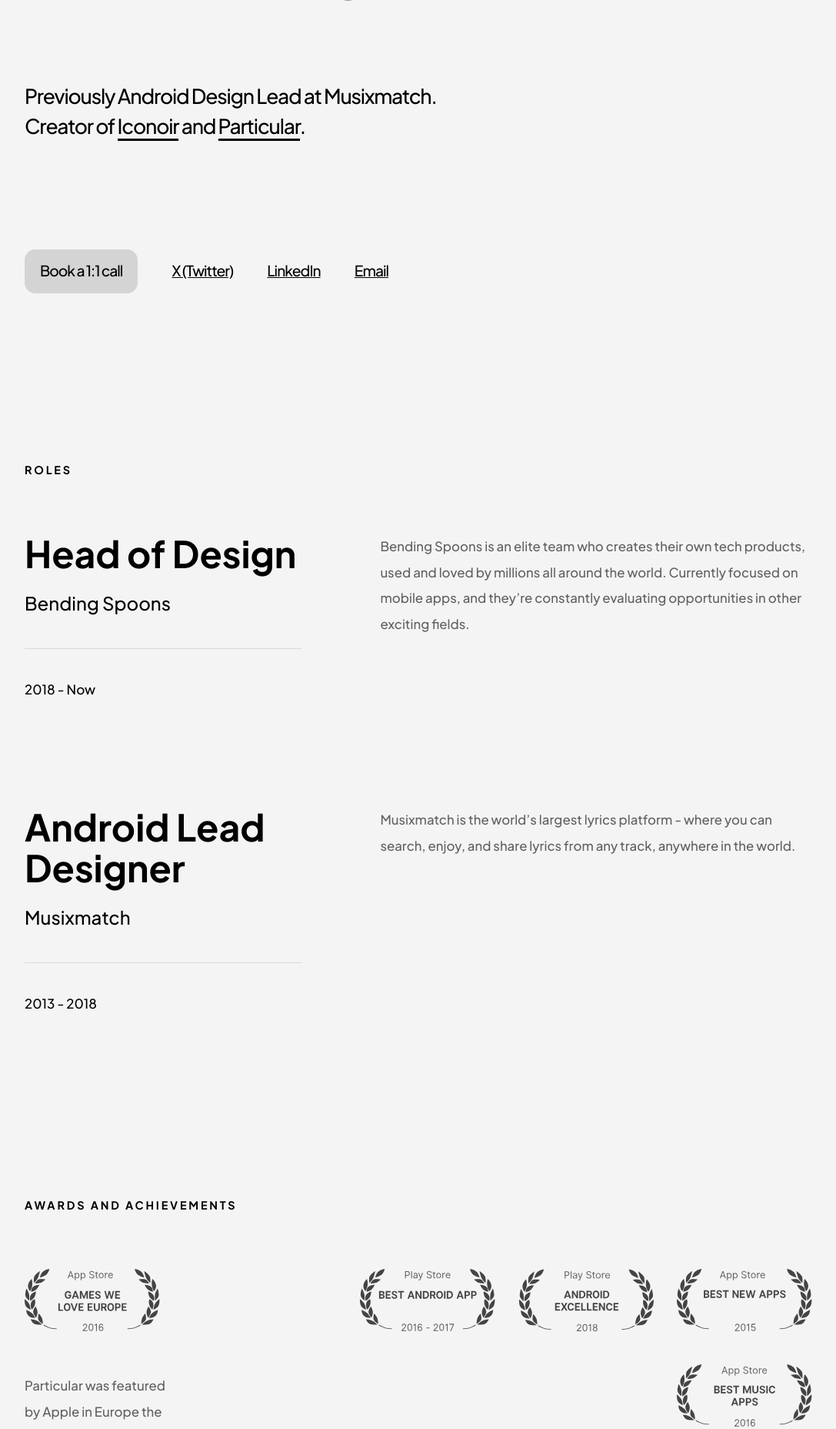
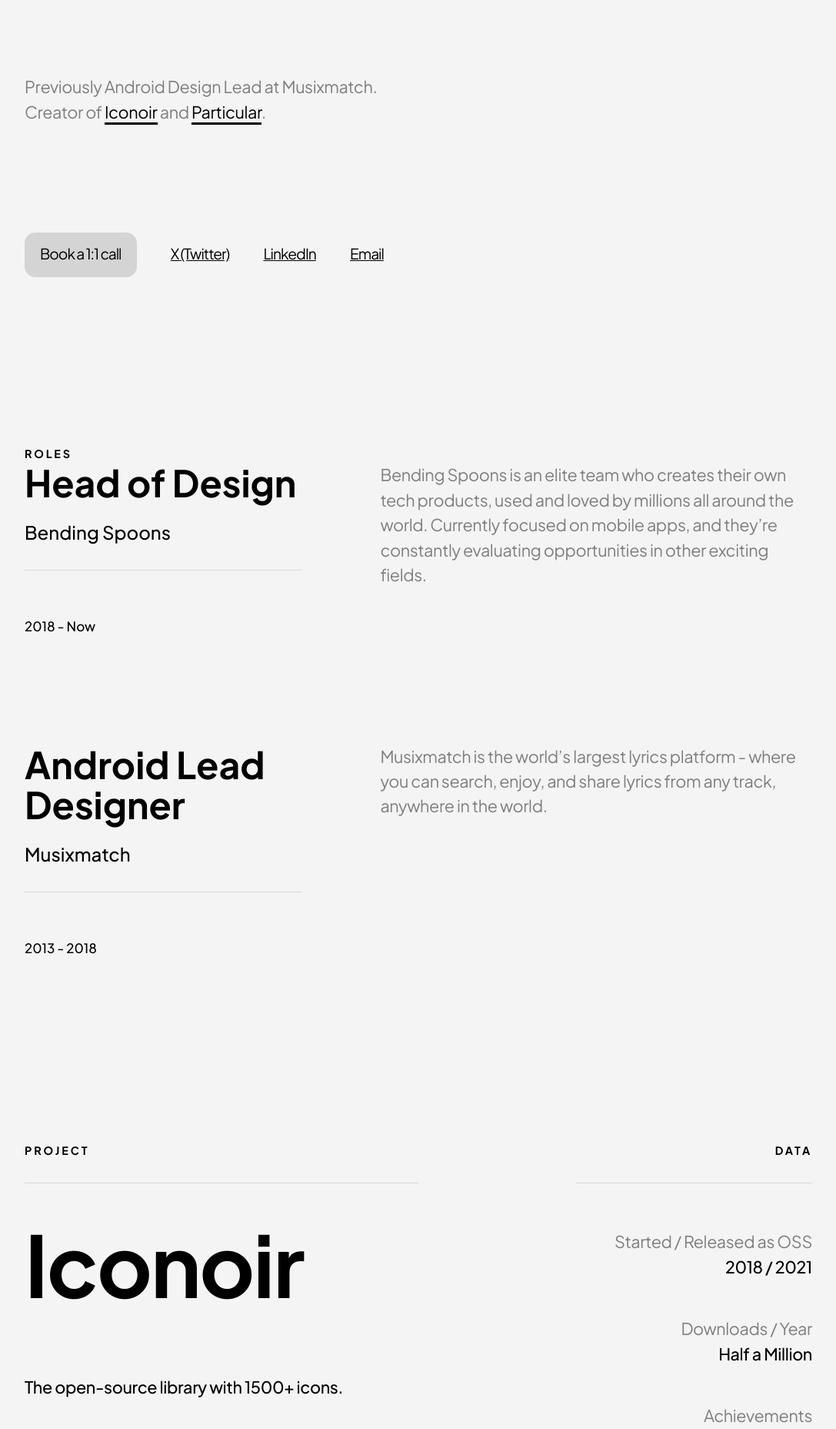
Before and after one commit to lucaburgio/lucaburgio.com, a PHP site: page / in a window 1280 px wide. Shown: the part 584-2440 px from the top of the page at 77% size, without its empty margins (96-1183 px from the left). Run offline with PHP 8.4, Linux system fonts and the light colour scheme; some libraries are stand-ins or nearby versions.

Commit message:
add: addition

```diff
--- a/css/default.css
+++ b/css/default.css
@@ -1,7 +1,7 @@
 :root {
   --bg: #F4F4F4;
   --main: #000;
-  --secondary: #616161;
+  --secondary: #7f7f7f;
   --light: #d4d4d4;
 }
 html{
@@ -49,6 +49,14 @@ span{
 	animation: gradient 4s ease infinite;
 	height: 100vh;
 }
+.text-200{
+  color: var(--main);
+  font-size: 4.6em;
+  font-weight: 700;
+  line-height: 0.8;
+  letter-spacing: -2px;
+  margin-bottom: 100px;
+}
 .text-300{
   color: var(--main);
   font-weight: 700;
@@ -56,10 +64,9 @@ span{
   line-height: 1.1;
 }
 .text-500{
-  font-weight: 500;
-  color: var(--main);
-  font-size: 1.1em;
-  letter-spacing: -1.2px;
+  font-weight: 400;
+  font-size: 0.9em;
+  letter-spacing: -0.4px;
 }
 .text-600 {
   font-weight: 500;
@@ -78,6 +85,25 @@ span{
 .subline{
   color: var(--main);
   font-size: 0.8em;
+}
+.black {
+  color: var(--main);
+}
+.light{
+  color: var(--light);
+}
+.highlight{
+  color: var(--main);
+  font-weight: 500;
+}
+
+.data{
+  text-align: right;
+}
+.data .text-500.value{
+  color: var(--main);
+  margin-bottom: 48px;
+  font-weight: 500;
 }
 
 .header{
@@ -127,7 +153,7 @@ margin-right: auto;
   height: 1px;
   width: 100%;
   background-color: #D9D9D9;
-  margin: 40px 0;
+  margin: 30px 0 60px 0;
 }
 form button{
   font-family: 'Satoshi-Medium';
@@ -139,7 +165,6 @@ form button{
   border-radius: 14px;
   background-color: var(--light);
 }
-.w5{font-weight: 500;}
 .fs1{font-size: 0.85em;}
 	.a-special{text-decoration: none;text-decoration: none;padding-bottom: 2px;border-bottom-style: solid;
     border-bottom-width: 2px;border-bottom-color: #D9D9D9;}
@@ -155,16 +180,25 @@ form button{
   font-size: 0.6em;
   font-weight: 700;
   letter-spacing: 2.8px;
-  margin-bottom: 70px;
   color: var(--main);
 }
-
-.projects-item,.cta{
+.cta{
   width: fit-content;
   display: flex;
-  color:#18191A;
-  fill:#18191A;
+  color:var(--main);
+  fill:var(--main);
   text-decoration: none;
+  background-color: #e9e9e9;
+  padding: 22px 30px;
+  text-decoration: none!important;
+}
+.cta:hover .text-700 {
+  transform: translatex(10px);
+  transition: all .2s;
+}
+.confetti:hover{
+  transform: scale(1.2);
+  transition: 0.2s;
 }
 .avatar{
     width: 80px;
@@ -238,7 +272,6 @@ form button{
 }
 
 .text-700 a{font-weight: 600;}
-.trasl:hover {transform: translatex(10px);transition: all .2s;}
 
 .mt0{margin-top: 0px!important;}
 .mt10{margin-top: 10px;}
@@ -376,7 +409,7 @@ body{font-size: 16px;margin-left: auto;margin-right: auto;}
 .award.mxm1,.award.mxm2,.award.mxm3,.award.mxm4{margin-left: 0;margin-right:10px;width: 46%;}
 .s1hs{width: 100%;margin-left: 0;}
 .award{width: 158px;height: 74px;}
-.trasl {
+.cta .text-700 {
   font-size: 1.4em;
   line-height: 1.2;
 }
--- a/index.html
+++ b/index.html
@@ -10,10 +10,27 @@
 		<link rel="shortcut icon" href="images/favicon.png">
 		<link rel="stylesheet" type="text/css" href="css/default.css?v=5.0" />
 		<script src='js/jquery202.min.js'></script>
+		<script type="module">
+			import confetti from 'https://unpkg.com/canvas-confetti@1.3.2?module';
+
+			document.querySelectorAll('.confetti').forEach(function(element) {
+  				element.addEventListener('mouseover', function(event) {
+					var rect = event.target.getBoundingClientRect();
+					var x = (rect.left + rect.right) / 2 / window.innerWidth;
+					var y = (rect.top + rect.bottom) / 2 / window.innerHeight;
+
+					confetti({
+						particleCount: 100,
+						spread: 70,
+						origin: { x: x, y: y }
+					});
+				});
+			});
+		</script>
 		<script src="js/modernizr.custom.js"></script>
 		<link rel="preconnect" href="https://fonts.googleapis.com">
 		<link rel="preconnect" href="https://fonts.gstatic.com" crossorigin>
-		<link href="https://fonts.googleapis.com/css2?family=Plus+Jakarta+Sans:wght@500;700&display=swap" rel="stylesheet">
+		<link href="https://fonts.googleapis.com/css2?family=Plus+Jakarta+Sans:wght@400;500;700&display=swap" rel="stylesheet">
 
 		<link rel="canonical" href="https://lucaburgio.com">
 		<meta property="og:url" content="https://lucaburgio.com">
@@ -72,7 +89,7 @@
 							<div class="divider"></div>
 							<div class='subline mt20' style='font-size:17px'>2018 - Now</div>
 						</div>
-						<div class='role-descr text-800'>Bending Spoons is an elite team who creates their own tech products, used and loved by millions all around the world. Currently focused on mobile apps, and they’re constantly evaluating opportunities in other exciting fields.</div>
+						<div class='role-descr text-500'>Bending Spoons is an elite team who creates their own tech products, used and loved by millions all around the world. Currently focused on mobile apps, and they’re constantly evaluating opportunities in other exciting fields.</div>
 					</div>
 					<div class='role mb140'>
 						<div class='role-title'>
@@ -82,53 +99,92 @@
 							<div class="divider"></div>
 							<div class='subline mt20' style='font-size:17px'>2013 - 2018</div>
 						</div>
-						<div class='role-descr text-800'>Musixmatch is the world’s largest lyrics platform - where you can search, enjoy, and share lyrics from any track, anywhere in the world.</div>
+						<div class='role-descr text-500'>Musixmatch is the world’s largest lyrics platform - where you can search, enjoy, and share lyrics from any track, anywhere in the world.</div>
 					</div>
 			</div>
-		<div class='hl1-section mt0' style='margin-bottom:0px;'>
+
+
+
+		<div class='hl1-section' style='margin-bottom:0px;'>
 			<div class='main-con flex'>
-				<div class='sub-head  w100'>AWARDS AND ACHIEVEMENTS</div>
-			</div>
-			<div class='main-con flex'>
-				<div class='half3'>
-
-					<div class="award particular"></div>
-					<div class='text-800  mt50'>Particular was featured by Apple in Europe the first week of the release, in 2016. The game, available for iOS and Android reached <b class=''>756.000 downloads.</b></div>
-					<div class='text-800  mt50 mb50'>The game was born as a personal exploration of the world behind Unity Engine. Particular took 6 months of work, crafted in my spare time.</div>
-
-					<a href="https://lucaburgio.com/insight/the-making-of-particular" class='cta'>
-						<div class='text-700 w5 trasl'>Read the story
+				<div class='half5'>
+					<div class='sub-head'>PROJECT</div>
+					<div class="divider"></div>
+					<div class='text-200'>Iconoir</div>
+					<div class="text-500 highlight mb40">
+						The open-source library with 1500+ icons.
+			        </div>
+					<div class="text-500">
+						Iconoir is one of the biggest open source SVG Icons libraries. No premium icons, no email sign-up, no newsletters.
+						Iconoir is available on Figma, React and React Libraries, CSS and happily integrated in Framer.
+					</div>
+					<a href="https://iconoir.com" class='cta mt50'>
+						<div class='text-700'>Take a look
 
 							<svg style="margin-left: 10px;" width="27" height="10" viewBox="0 0 27 10" xmlns="http://www.w3.org/2000/svg">
 								<path fill-rule="evenodd" clip-rule="evenodd" d="M21.941 0.155L21.319 0.717C21.188 0.837 21.122 0.999 21.122 1.163C21.122 1.306 21.174 1.45 21.278 1.566C21.287 1.576 21.296 1.584 21.306 1.594L23.416 3.63H0.601C0.269 3.63 0 3.896 0 4.229V5.03C0 5.362 0.269 5.63 0.601 5.63H23.429L21.328 7.657C21.089 7.886 21.081 8.266 21.312 8.505C21.318 8.511 21.324 8.516 21.329 8.521L21.936 9.099C22.168 9.321 22.534 9.321 22.765 9.097L26.66 5.343C27.064 4.952 27.064 4.318 26.66 3.928L22.759 0.168C22.644 0.0560002 22.495 0 22.345 0C22.2 0 22.056 0.0510002 21.941 0.155Z"/>
 							</svg>
 						</div>
 					</a>
-				</div>
-				<div class='half4 txtright'>
-					<div class='fit'>
-						<div class="award mxm1"></div>
-						<div class="award mxm2"></div>
-						<div class="award mxm3"></div>
-						<div class="award mxm4"></div>
-					</div>
-					<div class='text-800  mt10 s1hs'>As Product Designer and Android Lead Designer at Musixmatch, I was involved in the entire product process of the company. We reached important goals during the years with a neat design and new features.</div>
-					<div class='text-800  mt50 s1hs'>The product was largely spread out to Android, iOS, TV, Watch and web.</div>
-				</div>
+			    </div>
+				<div class='half6 data'>
+					<div class='sub-head'>DATA</div>
+					<div class="divider"></div>
+					<div class='text-500'>Started / Released as OSS</div>
+					<div class='text-500 value'>2018 / 2021</div>
+					<div class='text-500'>Downloads / Year</div>
+					<div class='text-500 value'>Half a Million</div>
+					<div class='text-500'>Achievements</div>
+					<div class='text-500 value confetti'>Appeared on HBO Westworld S4</div>
 				</div>
 			</div>
 		</div>
 
+
+
+
+
+
+
 		<div class='hl1-section' style='margin-bottom:0px;'>
 			<div class='main-con flex'>
 				<div class='half5'>
+					<div class='sub-head'>PROJECT</div>
 					<div class="divider"></div>
-				</div>
-				<div class='half6'>
+					<div class='text-200'>Particular</div>
+					<div class="text-500 highlight mb40">
+						A mobile game for iOS and Android.
+			        </div>
+					<img src="images/awards/particular.svg" class="mb20 mt20" alt="Particular">
+					<div class="text-500">
+						Particular was featured by Apple in Europe the first week of the release, in 2016. The game, available for iOS and Android reached 756.000 downloads.<br><br>
+						The game was born as a personal exploration of the world behind Unity Engine. Particular took 6 months of work, crafted in my spare time.
+					</div>
+					<a href="https://iconoir.com" class='cta mt50'>
+						<div class='text-700'>Take a look
+
+							<svg style="margin-left: 10px;" width="27" height="10" viewBox="0 0 27 10" xmlns="http://www.w3.org/2000/svg">
+								<path fill-rule="evenodd" clip-rule="evenodd" d="M21.941 0.155L21.319 0.717C21.188 0.837 21.122 0.999 21.122 1.163C21.122 1.306 21.174 1.45 21.278 1.566C21.287 1.576 21.296 1.584 21.306 1.594L23.416 3.63H0.601C0.269 3.63 0 3.896 0 4.229V5.03C0 5.362 0.269 5.63 0.601 5.63H23.429L21.328 7.657C21.089 7.886 21.081 8.266 21.312 8.505C21.318 8.511 21.324 8.516 21.329 8.521L21.936 9.099C22.168 9.321 22.534 9.321 22.765 9.097L26.66 5.343C27.064 4.952 27.064 4.318 26.66 3.928L22.759 0.168C22.644 0.0560002 22.495 0 22.345 0C22.2 0 22.056 0.0510002 21.941 0.155Z"/>
+							</svg>
+						</div>
+					</a>
+			    </div>
+				<div class='half6 data'>
+					<div class='sub-head'>DATA</div>
 					<div class="divider"></div>
+					<div class='text-500'>Published</div>
+					<div class='text-500 value'>2016</div>
+					<div class='text-500'>Downloads</div>
+					<div class='text-500 value'>760K</div>
+					<div class='text-500'>Achievements</div>
+					<div class='text-500 value confetti'>“Games we love” Europe - Apple 2016</div>
 				</div>
 			</div>
 		</div>
+
+
+
+
 		<div class='hl1-section' style='margin-bottom:0px;'>
 			<div class='main-con flex'>
 				<div class='half5'>
@@ -136,17 +192,17 @@
 
 					<div style='border-bottom: 1px solid #D9D9D9;' class='mb50'>
 						<div class='text-300' style='max-width: 280px;'>Politecnico di Milano</div>
-						<div class='text-800  mt30 mb50'>Presenting 'Process of designing Products'. The complete process behind the build of a product, in that case, an app. The entire flow, starting from the User Experience and the wireframing, The Design, The Prototyping, The Finalization and the last step, the Development.</div>
+						<div class='text-500  mt30 mb50'>Presenting 'Process of designing Products'. The complete process behind the build of a product, in that case, an app. The entire flow, starting from the User Experience and the wireframing, The Design, The Prototyping, The Finalization and the last step, the Development.</div>
 					</div>
 
 					<div style='border-bottom: 1px solid #D9D9D9;' class='mb50'>
 						<div class='text-300' style='max-width: 280px;'>Dribbble Event Milan 2019</div>
-						<div class='text-800  mt30 mb50'>The Dribbble event at Bending Spoons HQ, in Milan. Presenting Figma, Prototyping tools and the process of designing products.</div>
+						<div class='text-500  mt30 mb50'>The Dribbble event at Bending Spoons HQ, in Milan. Presenting Figma, Prototyping tools and the process of designing products.</div>
 					</div>
 
 					<div style='border-bottom: 1px solid #D9D9D9;' class='mb50'>
 						<div class='text-300' style='max-width: 280px;'>Polimi Interaction Design Class</div>
-						<div class='text-800  mt30 mb50'>Presenting the use of prototypes to improve the Design Process and to avoid common UX mistakes, and common rules to consider during the study of an efficient User Experience.</div>
+						<div class='text-500  mt30 mb50'>Presenting the use of prototypes to improve the Design Process and to avoid common UX mistakes, and common rules to consider during the study of an efficient User Experience.</div>
 					</div>
 
 				</div>
@@ -154,10 +210,10 @@
 					<div class='sub-head '>ARTICLES</div>
 
 					<div class='text-300'>The Making Of Particular</div>
-					<div class='text-800  mt30 mb50'>Most of you probably don't know about Particular and its story because I had never decided to publish it – until now – four years later. [...]</div>
+					<div class='text-500  mt30 mb50'>Most of you probably don't know about Particular and its story because I had never decided to publish it – until now – four years later. [...]</div>
 
 					<a href="https://lucaburgio.com/insight/the-making-of-particular" class='cta mb100'>
-						<div class='text-700 w5 trasl'>Read
+						<div class='text-700 '>Read
 							<svg style="margin-left: 10px;" width="27" height="10" viewBox="0 0 27 10" xmlns="http://www.w3.org/2000/svg">
 								<path fill-rule="evenodd" clip-rule="evenodd" d="M21.941 0.155L21.319 0.717C21.188 0.837 21.122 0.999 21.122 1.163C21.122 1.306 21.174 1.45 21.278 1.566C21.287 1.576 21.296 1.584 21.306 1.594L23.416 3.63H0.601C0.269 3.63 0 3.896 0 4.229V5.03C0 5.362 0.269 5.63 0.601 5.63H23.429L21.328 7.657C21.089 7.886 21.081 8.266 21.312 8.505C21.318 8.511 21.324 8.516 21.329 8.521L21.936 9.099C22.168 9.321 22.534 9.321 22.765 9.097L26.66 5.343C27.064 4.952 27.064 4.318 26.66 3.928L22.759 0.168C22.644 0.0560002 22.495 0 22.345 0C22.2 0 22.056 0.0510002 21.941 0.155Z"/>
 							</svg>
@@ -165,10 +221,10 @@
 					</a>
 
 					<div class='text-300'>How we boosted our design process</div>
-					<div class='text-800  mt30 mb50'>In 2018, Bending Spoons switched from Sketch to Figma. We evaluated the benefits and the reasons behind the change. Now Figma allows us to work in a faster and simpler way with developers and also teams not directly involved in the specific design process [...]</div>
+					<div class='text-500  mt30 mb50'>In 2018, Bending Spoons switched from Sketch to Figma. We evaluated the benefits and the reasons behind the change. Now Figma allows us to work in a faster and simpler way with developers and also teams not directly involved in the specific design process [...]</div>
 
 					<a href="https://lucaburgio.com/insight/how-we-boosted-our-design-process" class='cta'>
-						<div class='text-700 w5 trasl'>Read
+						<div class='text-700 '>Read
 							<svg style="margin-left: 10px;" width="27" height="10" viewBox="0 0 27 10" xmlns="http://www.w3.org/2000/svg">
 								<path fill-rule="evenodd" clip-rule="evenodd" d="M21.941 0.155L21.319 0.717C21.188 0.837 21.122 0.999 21.122 1.163C21.122 1.306 21.174 1.45 21.278 1.566C21.287 1.576 21.296 1.584 21.306 1.594L23.416 3.63H0.601C0.269 3.63 0 3.896 0 4.229V5.03C0 5.362 0.269 5.63 0.601 5.63H23.429L21.328 7.657C21.089 7.886 21.081 8.266 21.312 8.505C21.318 8.511 21.324 8.516 21.329 8.521L21.936 9.099C22.168 9.321 22.534 9.321 22.765 9.097L26.66 5.343C27.064 4.952 27.064 4.318 26.66 3.928L22.759 0.168C22.644 0.0560002 22.495 0 22.345 0C22.2 0 22.056 0.0510002 21.941 0.155Z"/>
 							</svg>
```
Also changed, not shown: images/awards/particular.svg, images/bubbles-bg.png (deleted).
